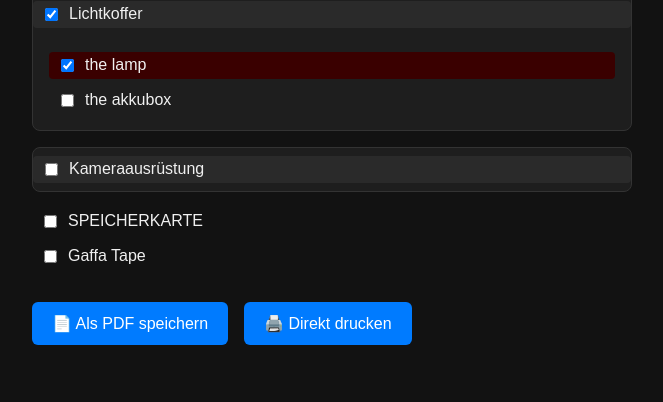
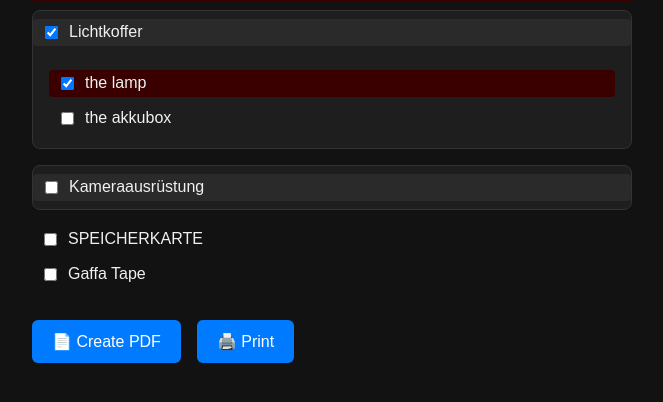
Before and after one commit to aifms/packlisteR, a plain HTML site: page index.html in a window 1280 px wide. Shown: the part 140-542 px from the top of the page, without its empty margins (308-971 px from the left). Drawn offline with Linux system fonts and the light colour scheme.

Commit message:
Update index.html

```diff
--- a/index.html
+++ b/index.html
@@ -1,4 +1,4 @@
-<!DOCTYPE html>
+e<!DOCTYPE html>
 <html lang="de">
 <head>
   <meta charset="UTF-8" />
@@ -86,8 +86,8 @@
   <div id="container"></div>
 
   <div class="buttons">
-    <button onclick="generatePDF()">📄 Als PDF speichern</button>
-    <button onclick="window.print()">🖨️ Direkt drucken</button>
+    <button onclick="generatePDF()">📄 Create PDF</button>
+    <button onclick="window.print()">🖨️ Print</button>
   </div>
 
   <script src="https://cdnjs.cloudflare.com/ajax/libs/html2pdf.js/0.10.1/html2pdf.bundle.min.js"></script>
```
